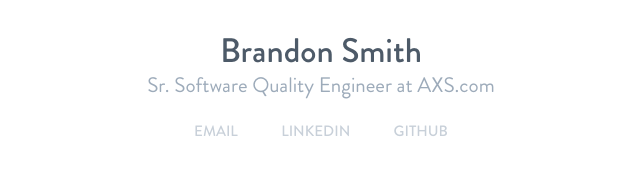
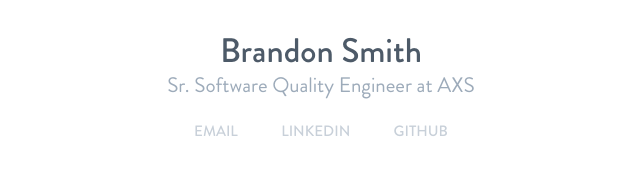
Before and after one commit to smithbr/smithbr.github.io, a plain HTML site: page index.html in a window 1280 px wide. Shown: the part 316-490 px from the top of the page, 319-959 px from the left. Drawn offline with Linux system fonts and the light colour scheme.

Commit message:
Update index.html

```diff
--- a/index.html
+++ b/index.html
@@ -30,7 +30,7 @@
 <body>
     <div class="container">
         <h1>Brandon Smith</h1>
-        <h2>Sr. Software Quality Engineer at <a href="https://www.axs.com/">AXS.com</a></h2>
+        <h2>Sr. Software Quality Engineer at <a href="https://www.axs.com/">AXS</a></h2>
         <nav>
             <a href="mailto:brandon@bsmith.la?subject=Let's catch up!">Email</a>
             <a href="https://www.linkedin.com/in/smithbr">LinkedIn</a>
```
